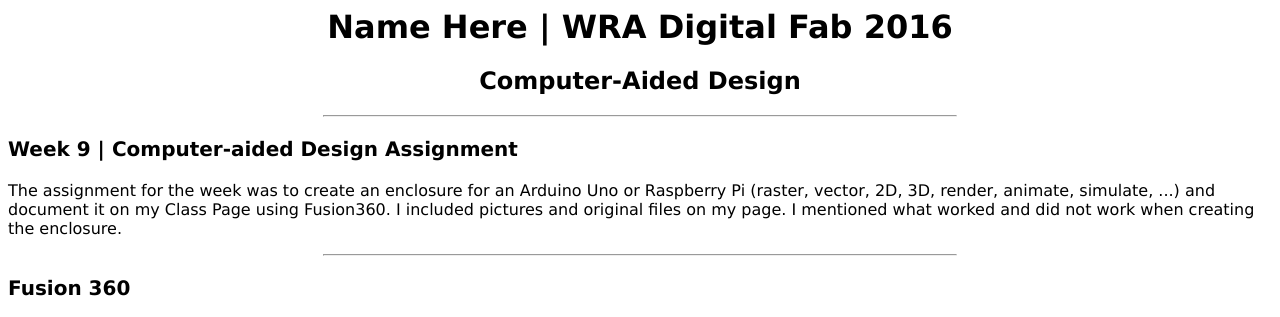
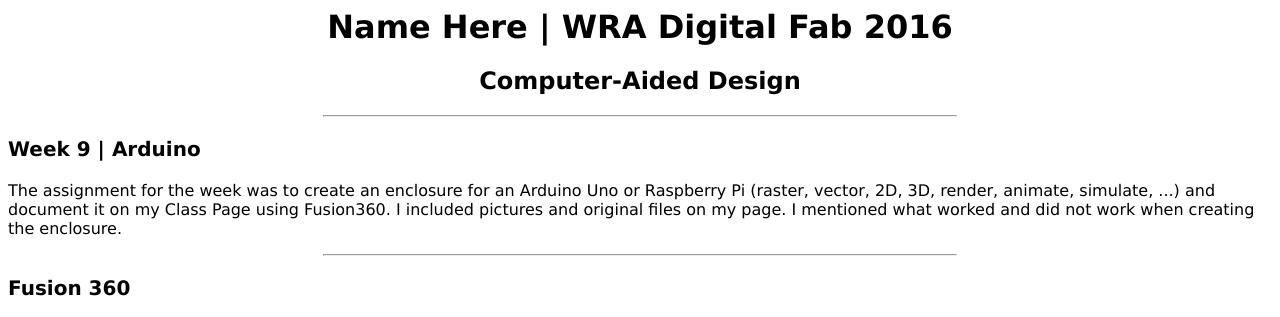
Before and after one commit to harmana/harmana, a plain HTML site: page week9.html in a window 1280 px wide. Shown: the top 317 px of the page. Drawn offline with Linux system fonts and the light colour scheme.

Commit message:
Update week9.html

```diff
--- a/week9.html
+++ b/week9.html
@@ -18,7 +18,7 @@ a {font-family:verdana;font-size:}100%;}
 <p>
 <hr style="width:50%">
 </p>
-<H3> Week 9 | Computer-aided Design Assignment</h3>
+<H3> Week 9 | Arduino</h3>
 <p>
 The assignment for the week was to create an enclosure for an Arduino Uno or Raspberry Pi (raster, vector, 2D, 3D, render, animate, simulate, ...) and document it on my Class Page using Fusion360. I included pictures and original files on my page. I mentioned what worked and did not work when creating the enclosure.
 
```
